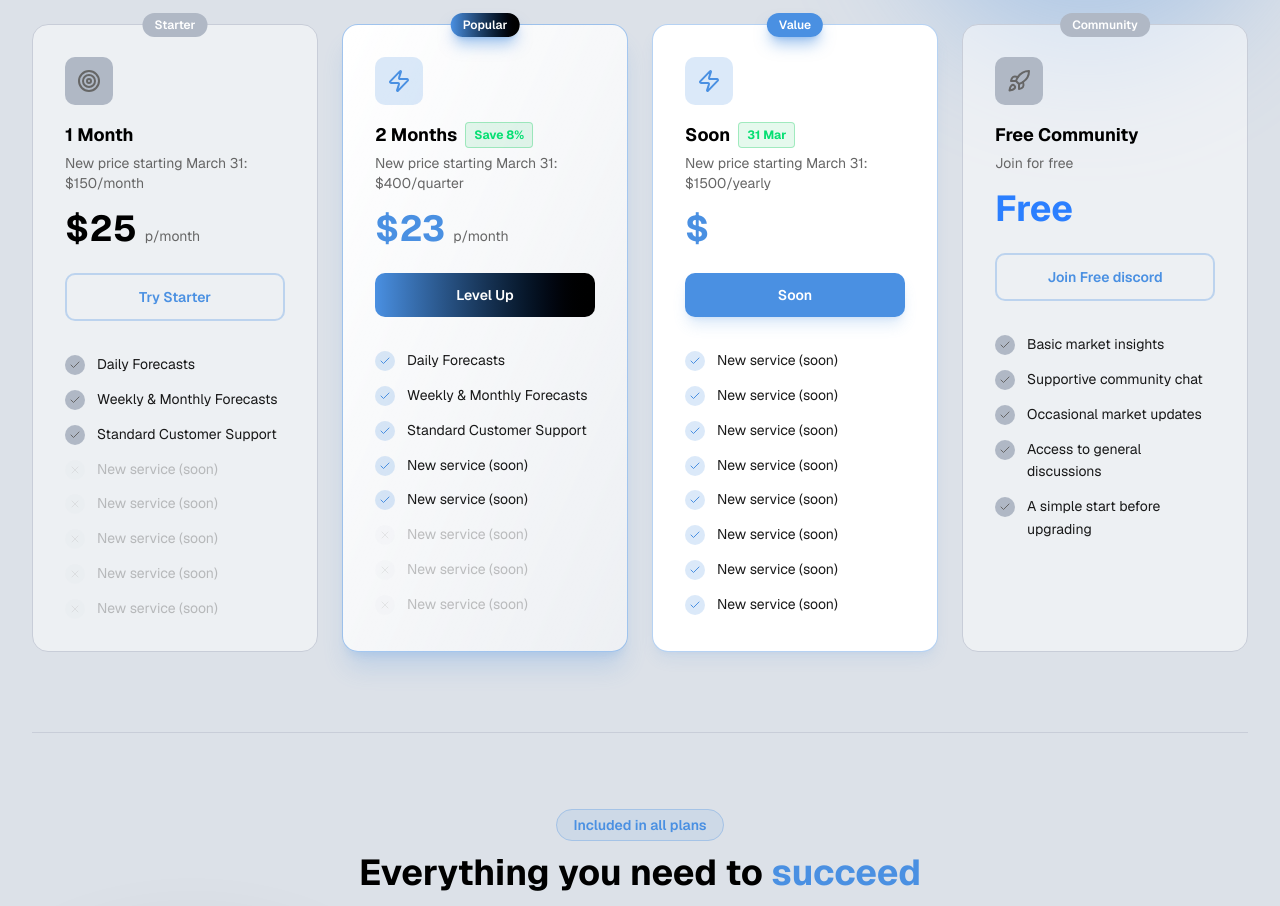
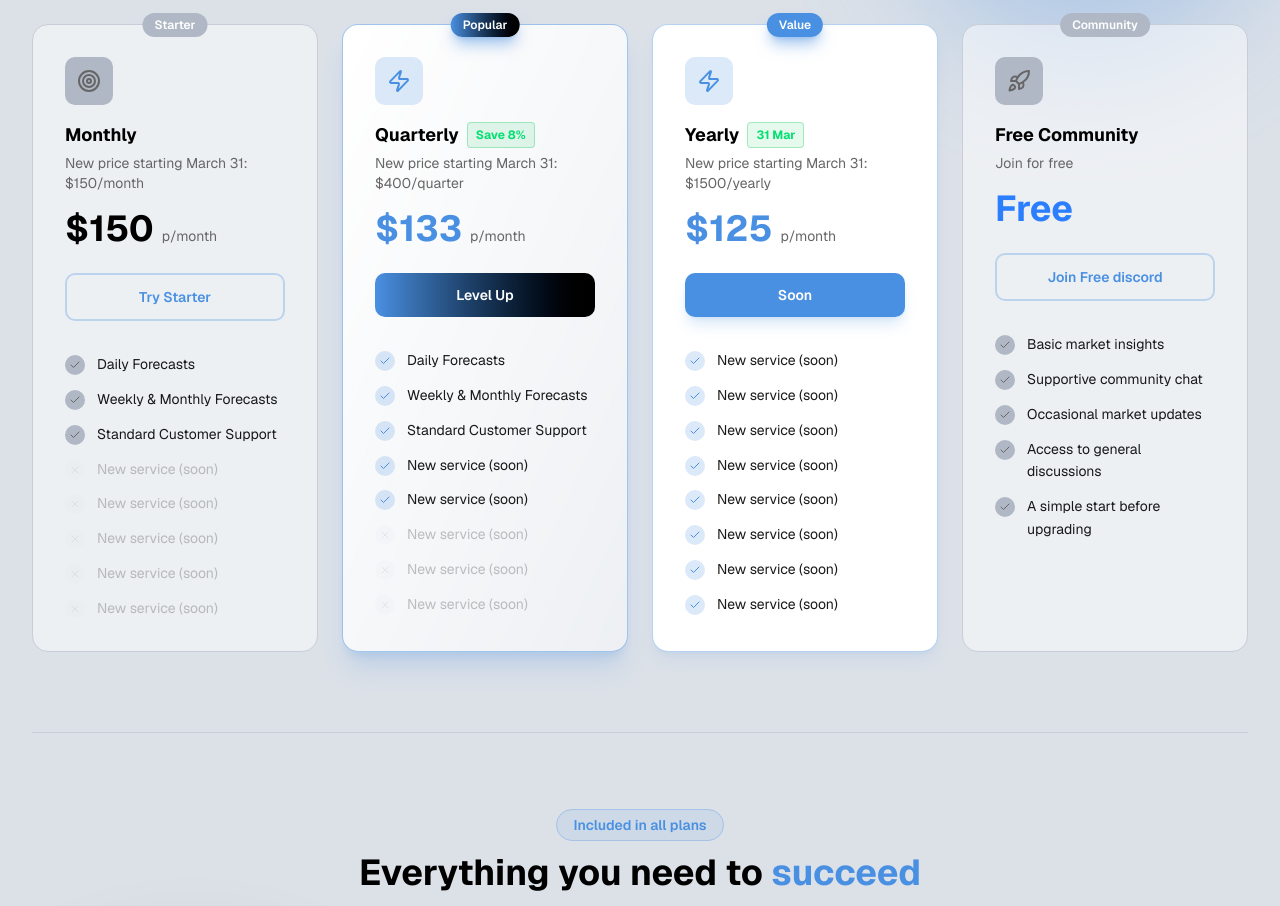
Before and after one commit to hloser77/University-of-Trading-MA, a Next.js app: page / in a window 1280 px wide. Shown: the part 3440-4346 px from the top of the page. Built offline with nearby package versions, Linux system fonts and the light colour scheme.

Commit message:
Update plans.tsx

```diff
--- a/components/plans.tsx
+++ b/components/plans.tsx
@@ -5,8 +5,8 @@ import { useEffect, useState } from "react"
 
 const plans = [
   {
-    name: "1 Month",
-    price: "25",
+    name: "Monthly",
+    price: "150",
     period: "p/month",
     badge: "Starter",
     description: "New price starting March 31: $150/month",
@@ -26,8 +26,8 @@ const plans = [
     popular: false,
   },
   {
-    name: "2 Months",
-    price: "23",
+    name: "Quarterly",
+    price: "133",
     period: "p/month",
     badge: "Popular",
     description: "New price starting March 31: $400/quarter",
@@ -49,9 +49,9 @@ const plans = [
     saving: "Save 8%",
   },
   {
-    name: "Soon",
-    price: "",
-    period: "",
+    name: "Yearly",
+    price: "125",
+    period: "p/month",
     badge: "Value",
     description: "New price starting March 31: $1500/yearly",
     icon: Zap,
```
